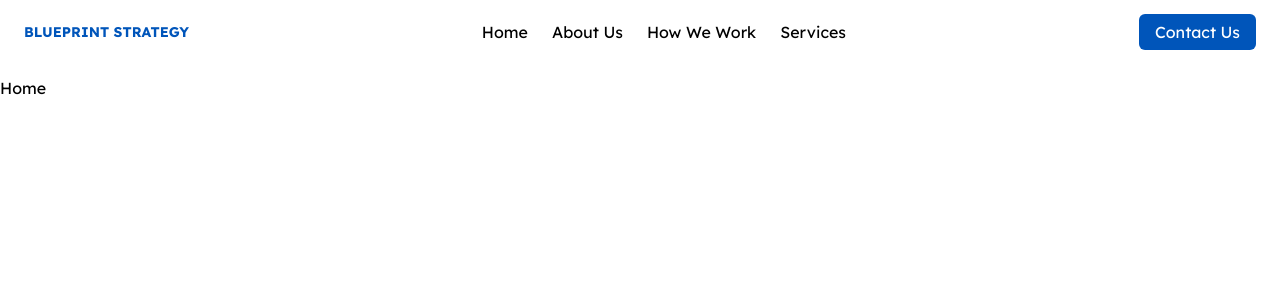
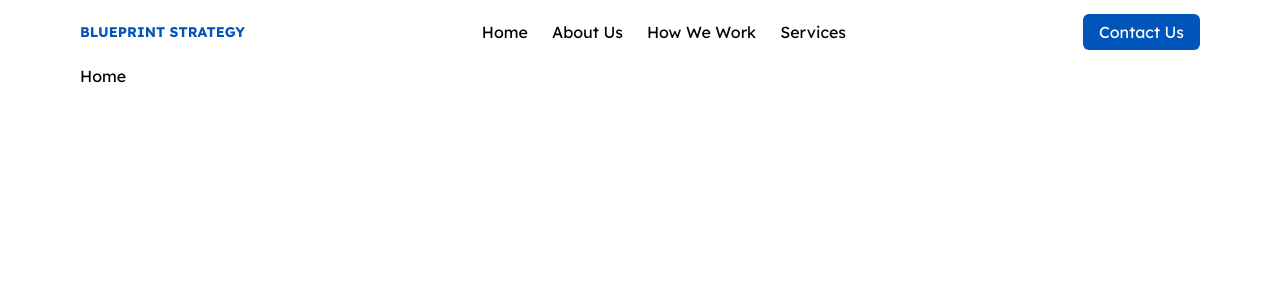
Before and after one commit to EdgarAmpiire/blueprints-web, a React (Create React App) app: page / in a window 1280 px wide. Shown: the top 300 px of the page. Built offline with nearby package versions, Linux system fonts and the light colour scheme.

Commit message:
home page - navbar

```diff
--- a/src/components/layout/MainLayout.jsx
+++ b/src/components/layout/MainLayout.jsx
@@ -3,7 +3,7 @@ import { Navbar } from "./components/Navbar";
 
 export const MainLayout = ({ page, children }) => {
   return (
-    <div>
+    <div className="mx-20">
       <Navbar page={page} />
       {children}
     </div>
--- a/src/components/layout/components/Navbar.jsx
+++ b/src/components/layout/components/Navbar.jsx
@@ -7,8 +7,8 @@ import { Link } from "react-router-dom";
 
 
     return (
-      <nav className="relative flex flex-wrap items-center justify-between px-2 py-3 bg-baseColor mb-3">
-        <div className="container px-4 mx-auto flex flex-wrap items-center justify-between">
+      <nav className="relative flex flex-wrap items-center justify-between px-0 py-3 ">
+        <div className="container px-0 mx-auto flex flex-wrap items-center justify-between">
           <div className="w-full relative flex justify-between lg:w-auto lg:static lg:block lg:justify-start">
             <a
               className="text-sm font-bold leading-relaxed inline-block mr-0 py-2 whitespace-nowrap uppercase text-white"
```
